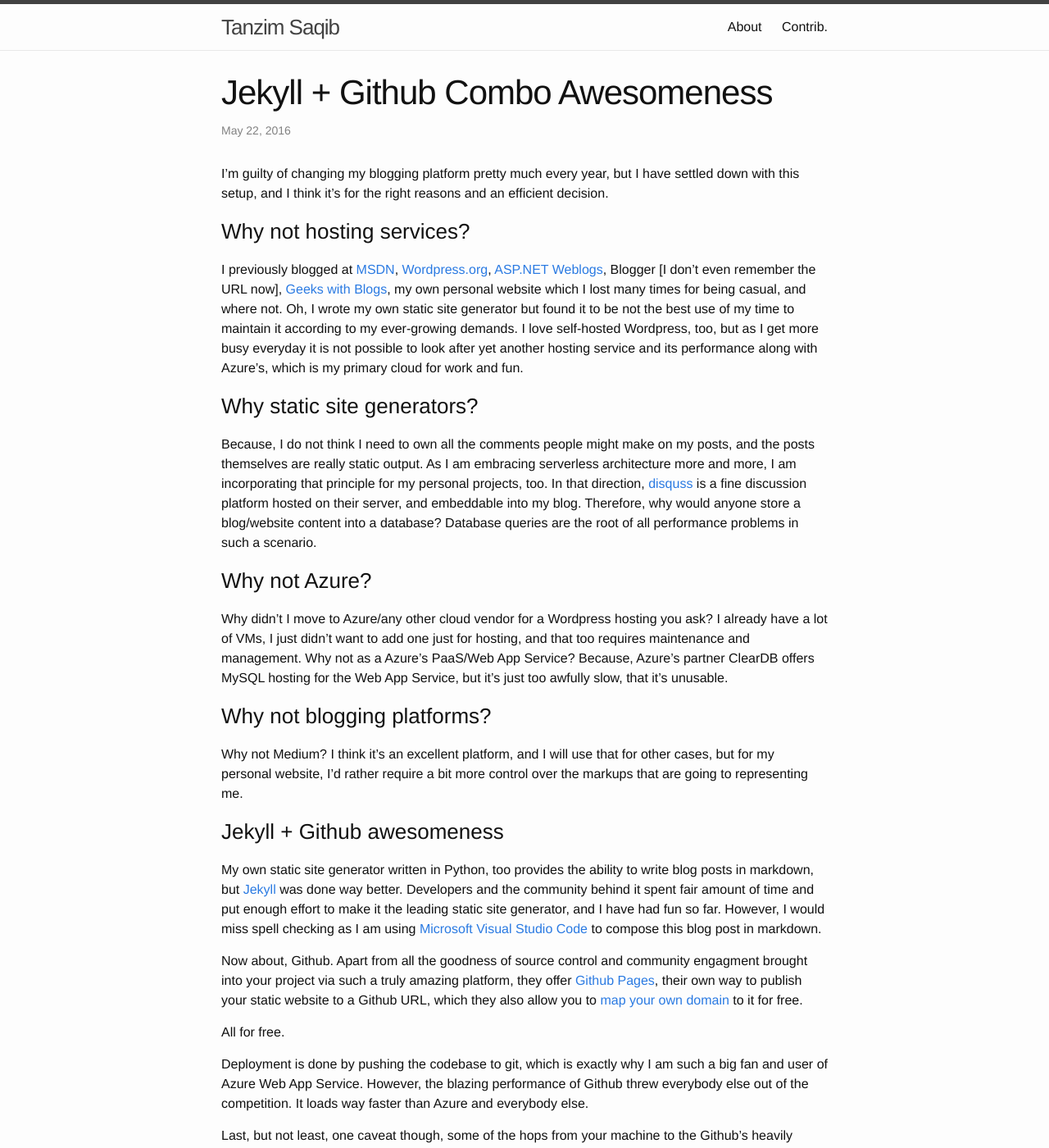
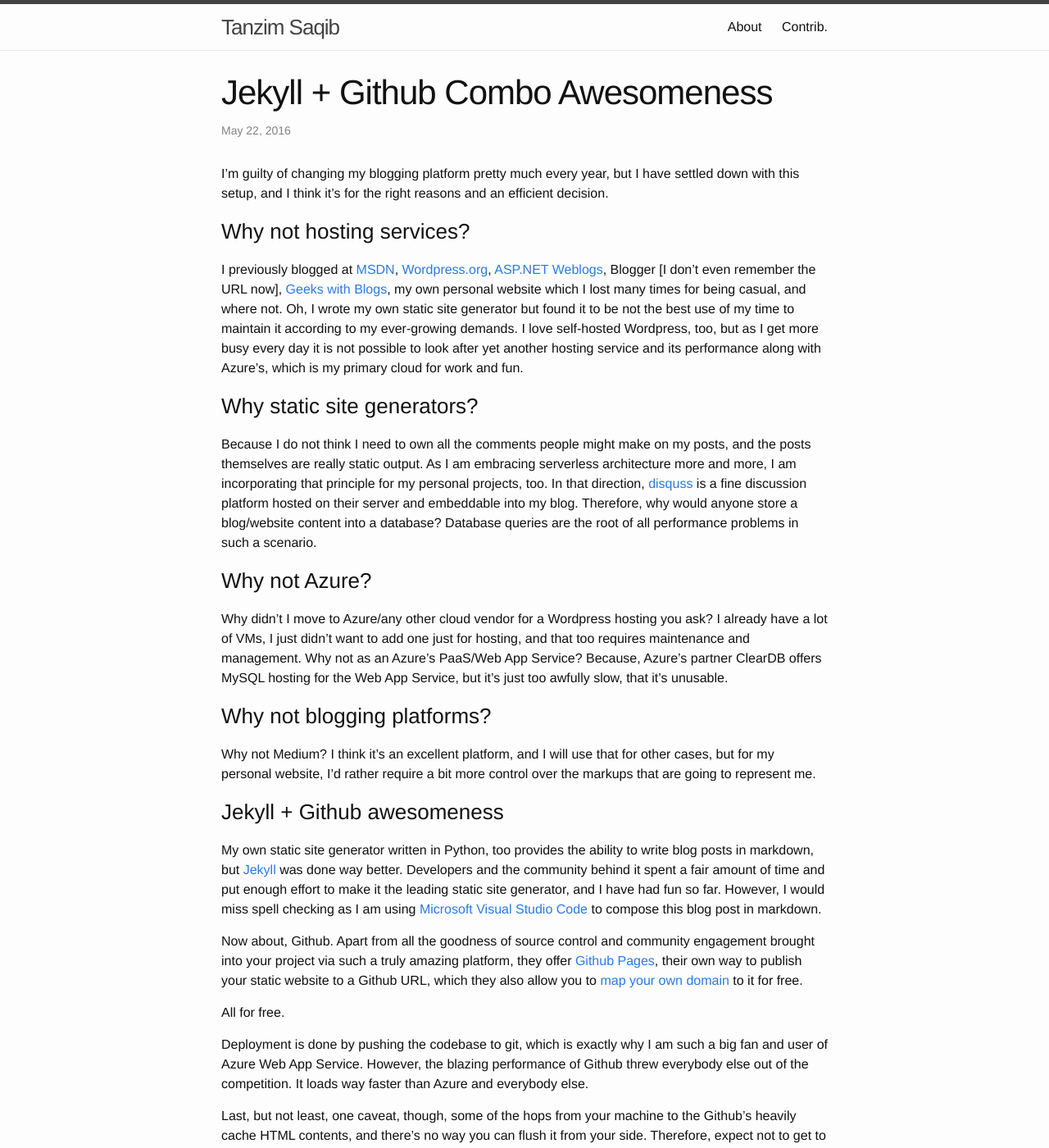
Before and after one commit to tsaqib/www, a Jekyll site: the page built from _posts/2016-05-22-jekyll-github-combo.md, in a window 1280 px wide and 1400 px high. Shown: the whole window at 82% size. Built offline with Jekyll 4.4.1, drawn with Linux system fonts in a browser that asks for light colours; comment, search, counter and statistics services are not loaded; some of the changed text lies outside the part shown.

Commit message:
Edited some posts

```diff
--- a/_posts/2016-05-22-jekyll-github-combo.md
+++ b/_posts/2016-05-22-jekyll-github-combo.md
@@ -9,25 +9,25 @@
 I'm guilty of changing my blogging platform pretty much every year, but I have settled down with this setup, and I think it's for the right reasons and an efficient decision.
 
 ### Why not hosting services?
-I previously blogged at [MSDN](https://blogs.msdn.com/saqib/), [Wordpress.org](https://tanzimsaqib.wordpress.com/), [ASP.NET Weblogs](http://weblogs.asp.net/tanzimsaqib), Blogger [I don't even remember the URL now], [Geeks with Blogs](http://www.geekswithblogs.net/Saqib/), my own personal website which I lost many times for being casual, and where not. Oh, I wrote my own static site generator but found it to be not the best use of my time to maintain it according to my ever-growing demands. I love self-hosted Wordpress, too, but as I get more busy everyday it is not possible to look after yet another hosting service and its performance along with Azure's, which is my primary cloud for work and fun.
+I previously blogged at [MSDN](https://blogs.msdn.com/saqib/), [Wordpress.org](https://tanzimsaqib.wordpress.com/), [ASP.NET Weblogs](http://weblogs.asp.net/tanzimsaqib), Blogger [I don't even remember the URL now], [Geeks with Blogs](http://www.geekswithblogs.net/Saqib/), my own personal website which I lost many times for being casual, and where not. Oh, I wrote my own static site generator but found it to be not the best use of my time to maintain it according to my ever-growing demands. I love self-hosted Wordpress, too, but as I get more busy every day it is not possible to look after yet another hosting service and its performance along with Azure's, which is my primary cloud for work and fun.
 
 ### Why static site generators?
-Because, I do not think I need to own all the comments people might make on my posts, and the posts themselves are really static output. As I am embracing serverless architecture more and more, I am incorporating that principle for my personal projects, too. In that direction, [disquss](https://disqus.com/) is a fine discussion platform hosted on their server, and embeddable into my blog. Therefore, why would anyone store a blog/website content into a database? Database queries are the root of all performance problems in such a scenario.
+Because I do not think I need to own all the comments people might make on my posts, and the posts themselves are really static output. As I am embracing serverless architecture more and more, I am incorporating that principle for my personal projects, too. In that direction, [disquss](https://disqus.com/) is a fine discussion platform hosted on their server and embeddable into my blog. Therefore, why would anyone store a blog/website content into a database? Database queries are the root of all performance problems in such a scenario.
 
 ### Why not Azure?
-Why didn't I move to Azure/any other cloud vendor for a Wordpress hosting you ask? I already have a lot of VMs, I just didn't want to add one just for hosting, and that too requires maintenance and management. Why not as a Azure's PaaS/Web App Service? Because, Azure's partner ClearDB offers MySQL hosting for the Web App Service, but it's just too awfully  slow, that it's unusable.
+Why didn't I move to Azure/any other cloud vendor for a Wordpress hosting you ask? I already have a lot of VMs, I just didn't want to add one just for hosting, and that too requires maintenance and management. Why not as an Azure's PaaS/Web App Service? Because, Azure's partner ClearDB offers MySQL hosting for the Web App Service, but it's just too awfully  slow, that it's unusable.
 
 
 ### Why not blogging platforms?
-Why not Medium? I think it's an excellent platform, and I will use that for other cases, but for my personal website, I'd rather require a bit more control over the markups that are going to representing me.
+Why not Medium? I think it's an excellent platform, and I will use that for other cases, but for my personal website, I'd rather require a bit more control over the markups that are going to represent me.
 
 ### Jekyll + Github awesomeness
-My own static site generator written in Python, too provides the ability to write blog posts in markdown, but [Jekyll](https://jekyllrb.com) was done way better. Developers and the community behind it spent fair amount of time and put enough effort to make it the leading static site generator, and I have had fun so far. However, I would miss spell checking as I am using [Microsoft Visual Studio Code](https://code.visualstudio.com/) to compose this blog post in markdown.
+My own static site generator written in Python, too provides the ability to write blog posts in markdown, but [Jekyll](https://jekyllrb.com) was done way better. Developers and the community behind it spent a fair amount of time and put enough effort to make it the leading static site generator, and I have had fun so far. However, I would miss spell checking as I am using [Microsoft Visual Studio Code](https://code.visualstudio.com/) to compose this blog post in markdown.
 
-Now about, Github. Apart from all the goodness of source control and community engagment brought into your project via such a truly amazing platform, they offer [Github Pages](https://pages.github.com/), their own way to publish your static website to a Github URL, which they also allow you to [map your own domain](https://help.github.com/articles/using-a-custom-domain-with-github-pages/) to it for free.
+Now about, Github. Apart from all the goodness of source control and community engagement brought into your project via such a truly amazing platform, they offer [Github Pages](https://pages.github.com/), their own way to publish your static website to a Github URL, which they also allow you to [map your own domain](https://help.github.com/articles/using-a-custom-domain-with-github-pages/) to it for free.
 
 All for free.
 
 Deployment is done by pushing the codebase to git, which is exactly why I am such a big fan and user of Azure Web App Service. However, the blazing performance of Github threw everybody else out of the competition. It loads way faster than Azure and everybody else.
 
-Last, but not least, one caveat though, some of the hops from your machine to the Github's heavily cache HTML contents, and there's no way you can flush it from your side. Therefore, expect not to get to see your website updated as soon as you push to Github, and often than not, you might see CSS are rendered incorrectly, although very rare. I can live with those, so I am comfortable with that.
+Last, but not least, one caveat, though, some of the hops from your machine to the Github's heavily cache HTML contents, and there's no way you can flush it from your side. Therefore, expect not to get to see your website updated as soon as you push to Github, and often than not, you might see CSS are rendered incorrectly, although very rare. I can live with those, so I am comfortable with that.
```
Also changed, not shown: _posts/2016-06-09-odoo9-up-running.md (+2 -2 lines), _posts/2016-06-11-opencv3-up-running.md (+2 -2 lines).
